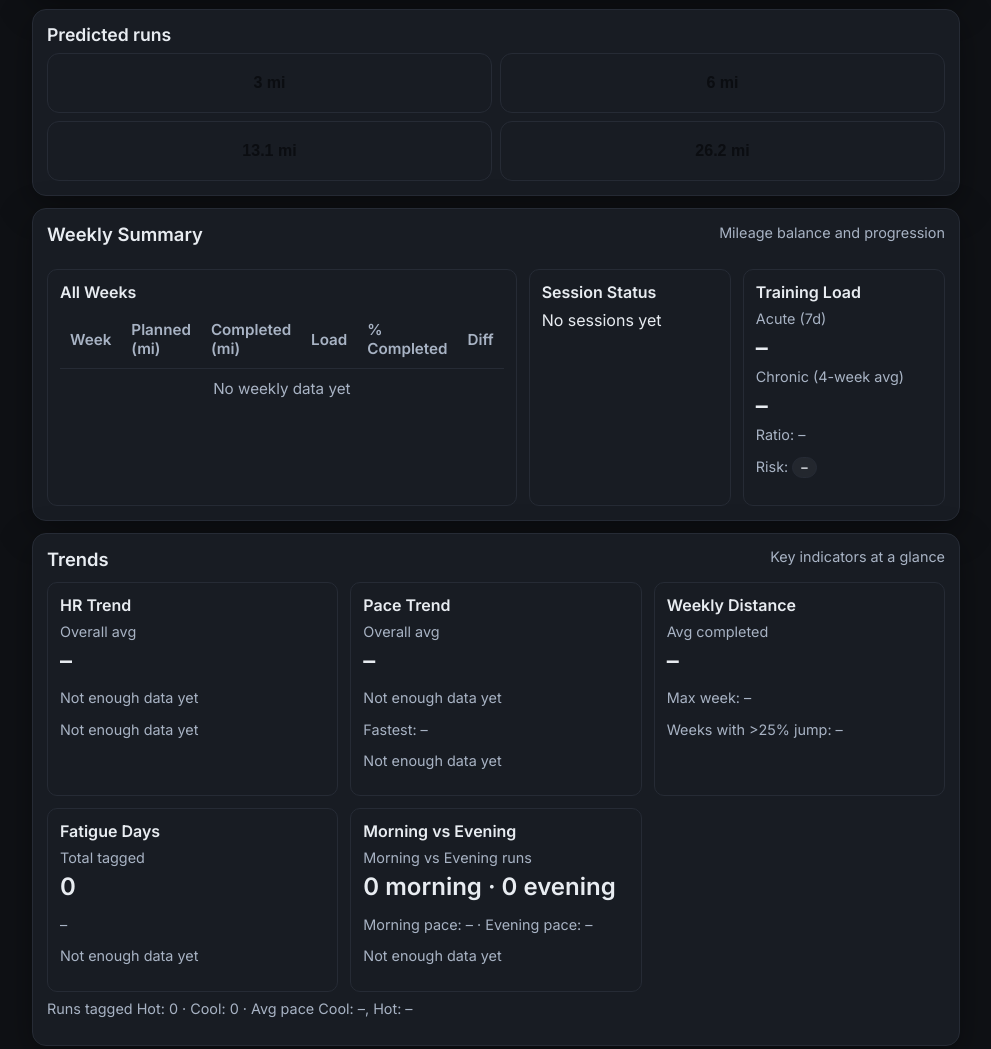
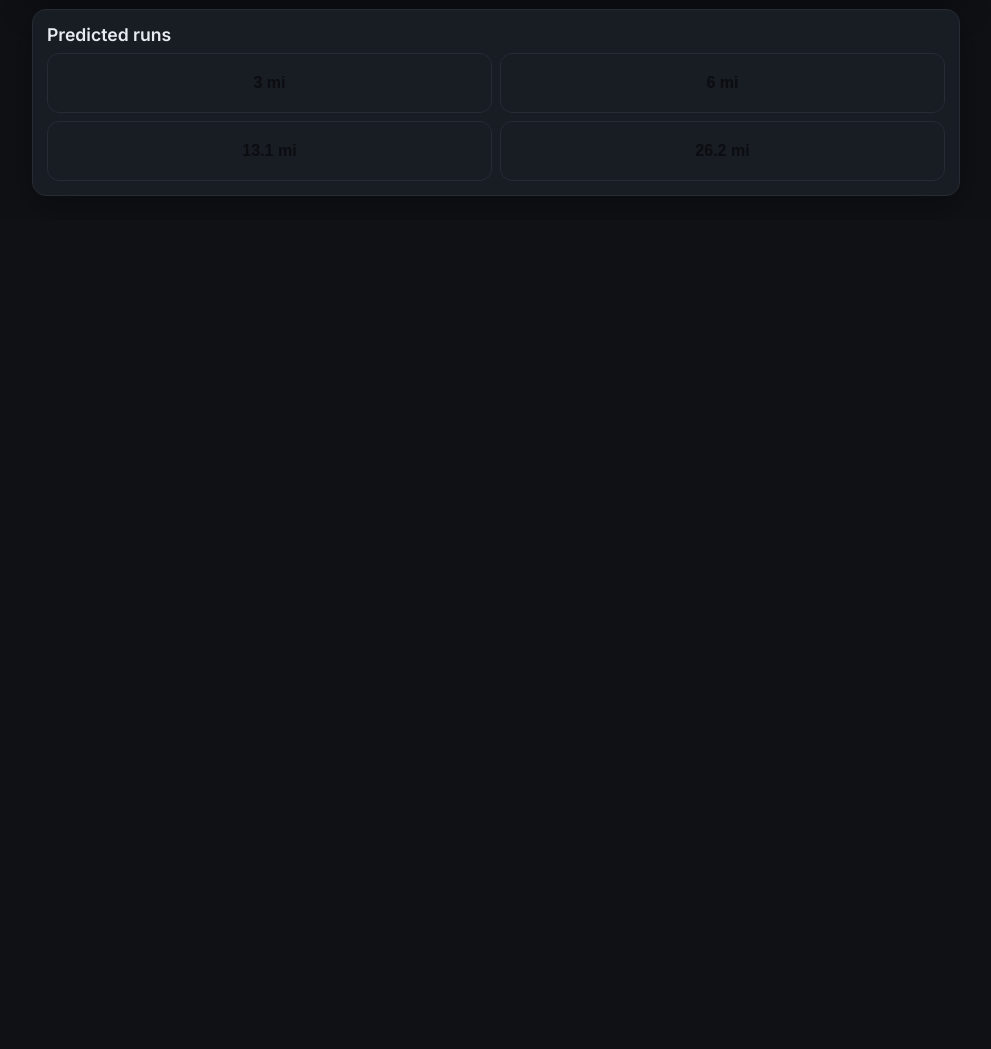
Before and after one commit to dtrace93-cmyk/running-planner-, a plain HTML site: page index.html in a window 1280 px wide. Shown: the part 645-1694 px from the top of the page, without its empty margins (144-1135 px from the left). After the commit the page ends 865 px from the top, so only its background shows below. Drawn offline with nearby package versions, Linux system fonts and the light colour scheme; no server answers.

Commit message:
Update index.html

```diff
--- a/index.html
+++ b/index.html
@@ -2,7 +2,7 @@
 <html lang="en">
 <head>
   <meta charset="UTF-8">
-  <meta name="viewport" content="width=device-width, initial-scale=1">
+  <meta name="viewport" content="width=device-width, initial-scale=1, maximum-scale=1, user-scalable=no">
   <title>Running Planner</title>
   <link rel="manifest" href="manifest.webmanifest">
   <meta name="theme-color" content="#000000">
@@ -21,6 +21,12 @@
       --accent: #4cc2ff;
       --accent-2: #78f5c5;
       --border: #262b35;
+    }
+
+    html, body {
+      width: 100%;
+      max-width: 100%;
+      overflow-x: hidden;
     }
 
     * {
@@ -89,6 +95,7 @@
       display: flex;
       flex-direction: column;
       gap: 16px;
+      width: 100%;
       max-width: 480px;
       margin: 0 auto;
     }
@@ -124,6 +131,10 @@
       display: flex;
       flex-direction: column;
       gap: 12px;
+    }
+
+    .hidden-section {
+      display: none !important;
     }
 
     .content-wrapper {
@@ -591,7 +602,7 @@
             </div>
           </section>
 
-          <section>
+          <section class="hidden-section">
             <div class="section-header">
               <h2>Weekly Summary</h2>
               <span class="stat-label">Mileage balance and progression</span>
@@ -632,7 +643,7 @@
             </div>
           </section>
 
-          <section>
+          <section class="hidden-section">
             <div class="section-header">
               <h2>Trends</h2>
               <span class="stat-label">Key indicators at a glance</span>
```
